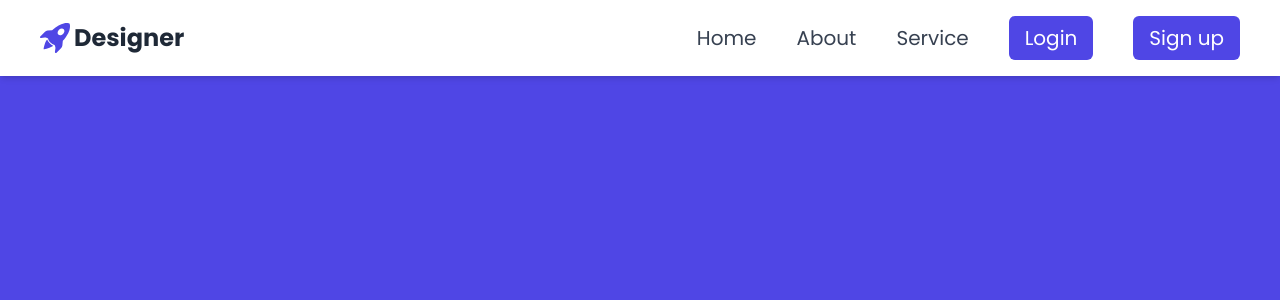
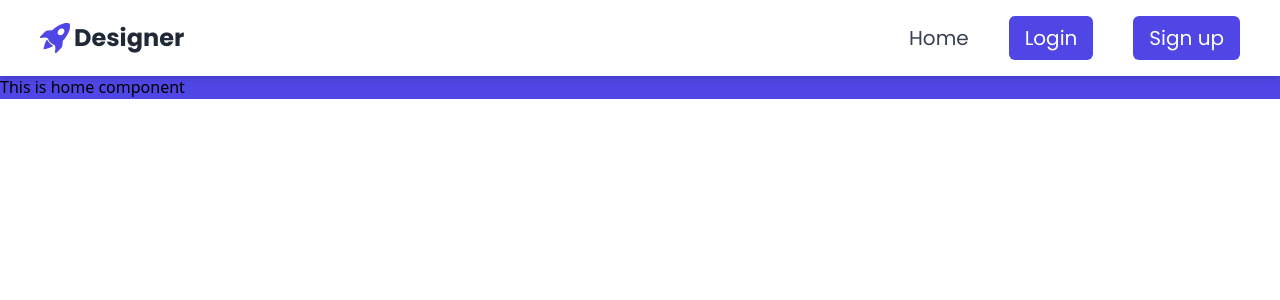
Before and after one commit to siam-craft/Siam-Frontend-Developer, a React (Vite) app: page / in a window 1280 px wide. Shown: the top 300 px of the page. Built offline with nearby package versions, Linux system fonts and the light colour scheme.

Commit message:
routes are working

```diff
--- a/package.json
+++ b/package.json
@@ -12,7 +12,8 @@
   "dependencies": {
     "react": "^18.2.0",
     "react-dom": "^18.2.0",
-    "react-icons": "^4.10.1"
+    "react-icons": "^4.10.1",
+    "react-router-dom": "^6.15.0"
   },
   "devDependencies": {
     "@types/react": "^18.2.15",
--- a/src/App.jsx
+++ b/src/App.jsx
@@ -1,13 +1,23 @@
 import React from 'react';
 import './App.css';
+
+import { BrowserRouter, Routes, Route } from 'react-router-dom';
+import Home from './views/Home';
+import Login from './views/Login';
+import Register from './views/Register';
 import Nav from './components/Nav';
 
 function App() {
   return (
-    <>
+    <BrowserRouter>
       <Nav />
-      <div className="bg-indigo-600 h-screen w-full">hello</div>
-    </>
+      <div className="md:mb-[75px] mb-[65px]" />
+      <Routes>
+        <Route path="/" element={<Home />} />
+        <Route path="/login" element={<Login />} />
+        <Route path="/register" element={<Register />} />
+      </Routes>
+    </BrowserRouter>
   );
 }
 
--- a/src/components/Button.jsx
+++ b/src/components/Button.jsx
@@ -1,7 +1,8 @@
 import React from 'react';
 
-const Button = ({ children }) => (
+const Button = ({ children, buttonClick }) => (
   <button
+    onClick={(e) => buttonClick(e)}
     className="bg-indigo-600 hover:bg-indigo-500 duration-150 px-4 py-2 font-[Poppins] text-white text-md md:text-xl rounded-md block mb-5 md:mb-0"
     type="button"
   >
--- a/src/components/Nav.jsx
+++ b/src/components/Nav.jsx
@@ -2,11 +2,20 @@ import React, { useState } from 'react';
 import { BsFillRocketTakeoffFill } from 'react-icons/bs';
 import { BiMenu } from 'react-icons/bi';
 import { GrFormClose } from 'react-icons/gr';
-import Button from './Button';
+import { Link, useNavigate } from 'react-router-dom';
 
 const Nav = () => {
+  const navigate = useNavigate();
   const [open, setOpen] = useState(false);
   const handleClick = () => setOpen(!open);
+  const loginClick = () => {
+    setOpen(!open);
+    navigate('/login');
+  };
+  const registerClick = () => {
+    setOpen(!open);
+    navigate('/register');
+  };
 
   return (
     <nav>
@@ -31,31 +40,28 @@ const Nav = () => {
             }`}
           >
             <li className="md:text-xl my-7 md:my-0">
-              <a
+              <Link
+                onClick={() => setOpen(!open)}
+                to="/"
                 className="text-gray-700 hover:text-gray-400 duration-500"
-                href="/"
               >
                 Home
-              </a>
+              </Link>
             </li>
-            <li className="md:text-xl my-7 md:my-0">
-              <a
-                className="text-gray-700 hover:text-gray-400 duration-500"
-                href="/about"
-              >
-                About
-              </a>
-            </li>
-            <li className="md:text-xl my-7 md:my-0">
-              <a
-                className="text-gray-700 hover:text-gray-400 duration-500"
-                href="/service"
-              >
-                Service
-              </a>
-            </li>
-            <Button>Login</Button>
-            <Button>Sign up</Button>
+            <button
+              onClick={() => loginClick()}
+              className="bg-indigo-600 hover:bg-indigo-500 duration-150 px-4 py-2 font-[Poppins] text-white text-md md:text-xl rounded-md block mb-5 md:mb-0"
+              type="button"
+            >
+              Login
+            </button>
+            <button
+              onClick={() => registerClick()}
+              className="bg-indigo-600 hover:bg-indigo-500 duration-150 px-4 py-2 font-[Poppins] text-white text-md md:text-xl rounded-md block mb-5 md:mb-0"
+              type="button"
+            >
+              Sign up
+            </button>
           </ul>
         </div>
       </div>
--- /dev/null
+++ b/src/views/Home.jsx
@@ -0,0 +1,7 @@
+import React from 'react';
+
+const Home = () => (
+  <div className="bg-indigo-600  w-full">This is home component</div>
+);
+
+export default Home;
--- /dev/null
+++ b/src/views/Login.jsx
@@ -0,0 +1,5 @@
+import React from 'react';
+
+const Login = () => <div>Login</div>;
+
+export default Login;
--- /dev/null
+++ b/src/views/Register.jsx
@@ -0,0 +1,5 @@
+import React from 'react';
+
+const Register = () => <div>Register</div>;
+
+export default Register;
```
Also changed, not shown: 1 other file (tests, documents, lock files or other folders).
